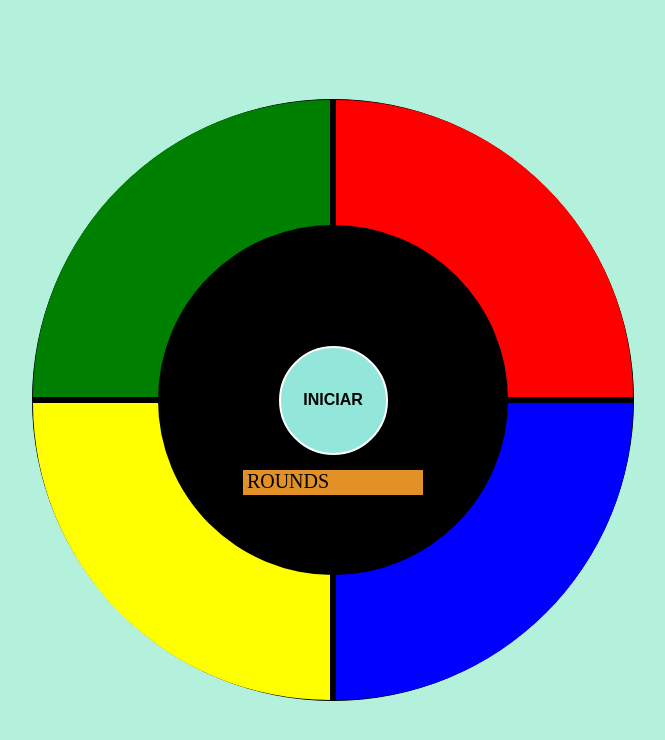
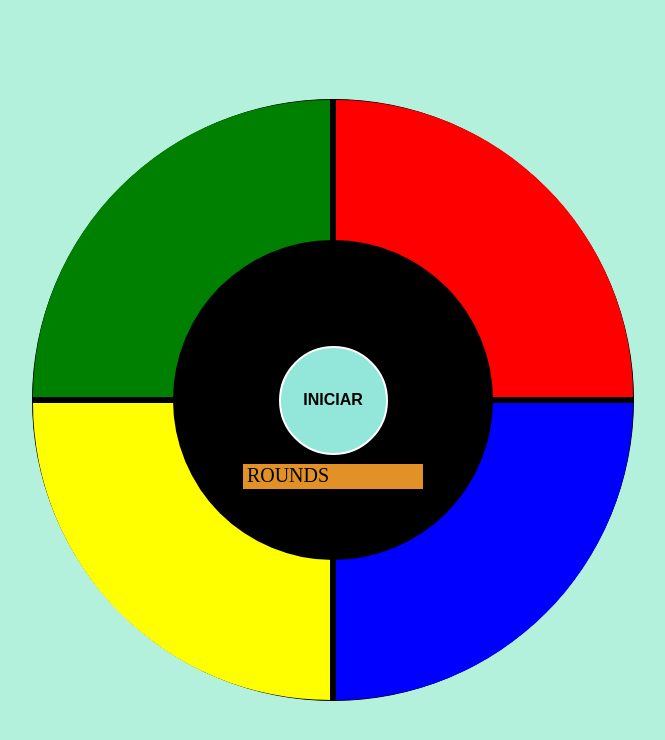
Before and after one commit to Merthol/game-memory-colors, a plain HTML site: page index.html in a window 1280 px wide. Shown: the whole page, without its empty margins (307-972 px from the left). Drawn offline with Linux system fonts and the light colour scheme.

Commit message:
Mudança no tamanho do círculo 1

```diff
--- a/assets/css/style.css
+++ b/assets/css/style.css
@@ -14,8 +14,8 @@ body {
 
 #circle1 {
     display: flex;
-    width: 350px;
-    height: 350px;
+    width: 320px;
+    height: 320px;
     border-radius: 100%;
     background-color: black;
     position: relative;
@@ -54,7 +54,6 @@ body {
     border-radius: 100%;
     background-color: #92e6da;
     position: absolute;
-    /* top: 40%; */
     align-items: center;
     justify-content: center;
     text-align: center;
```
